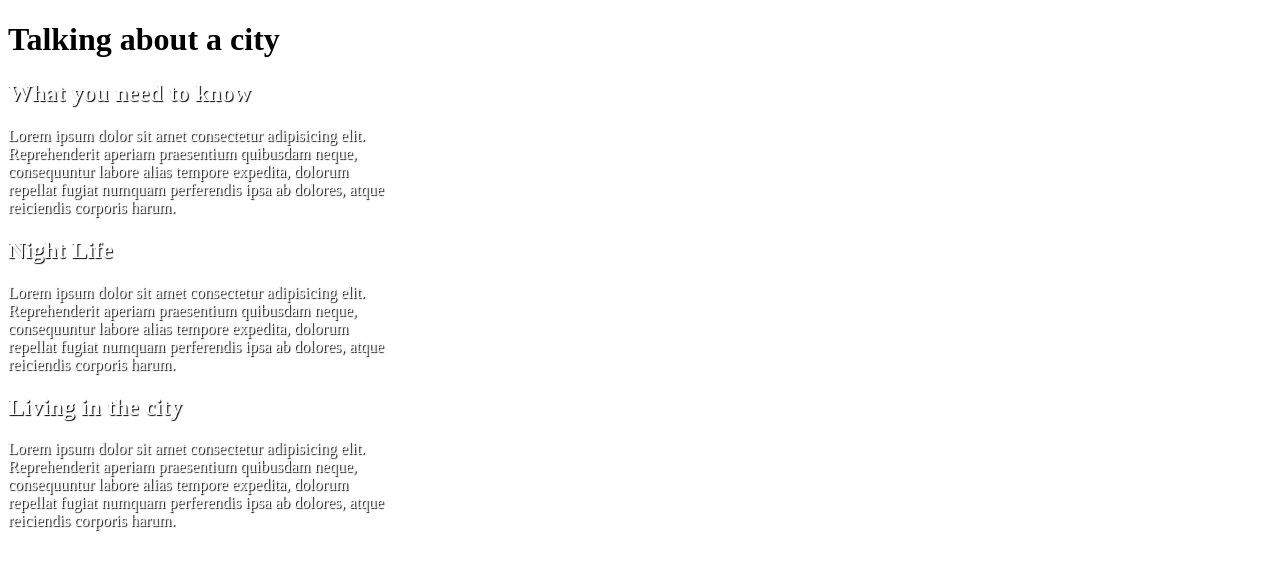
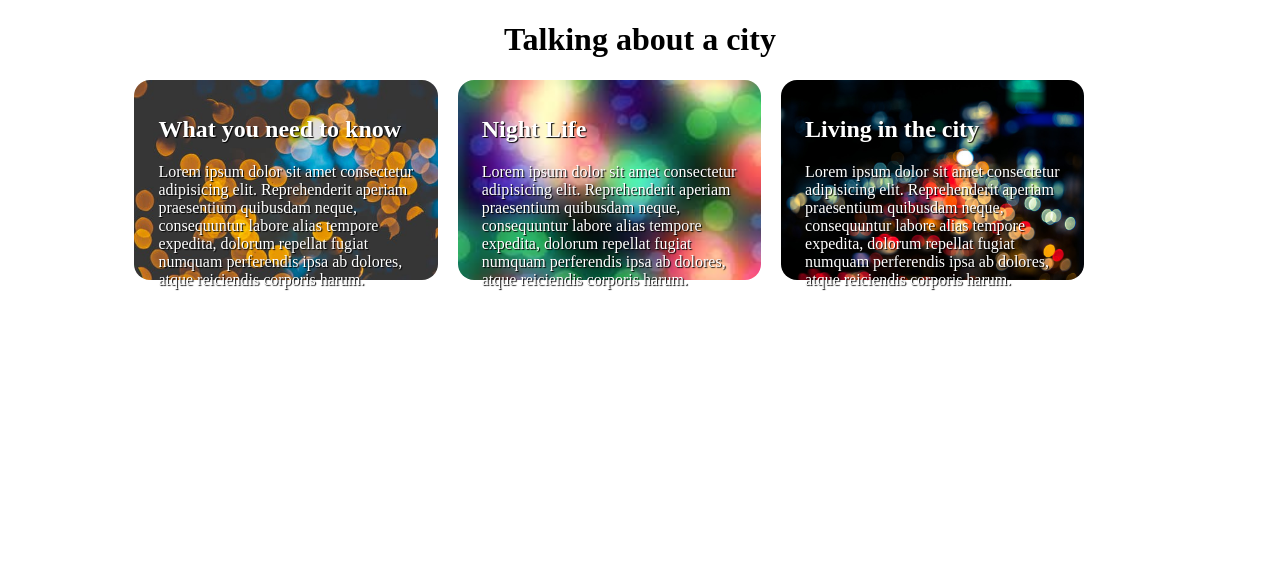
Before and after one commit to fbw-d09/uib-boxmodel-backgroundimages-brt-yilmaz, a website: page task-2/index.html in a window 1280 px wide. Drawn offline with Linux system fonts and the light colour scheme.

Commit message:
Complete exercise

```diff
--- a/task-1/style.css
+++ b/task-1/style.css
@@ -5,6 +5,10 @@ body {
 
 header {
   height: 30%;
+
+  background-image: url("/task-1/assets/background.jpg");
+  background-size: contain;
+  text-align: center;
 }
 
 h1 {
--- a/task-2/index.html
+++ b/task-2/index.html
@@ -1,36 +1,46 @@
 <!DOCTYPE html>
 <html lang="en">
   <head>
-    <meta charset="UTF-8">
-    <meta name="viewport" content="width=device-width, initial-scale=1.0">
-    <meta http-equiv="X-UA-Compatible" content="ie=edge">
-    <link rel="stylesheet" href="style.css">
+    <meta charset="UTF-8" />
+    <meta name="viewport" content="width=device-width, initial-scale=1.0" />
+    <meta http-equiv="X-UA-Compatible" content="ie=edge" />
+    <link rel="stylesheet" href="style.css" />
     <title>What's your background?</title>
   </head>
   <body>
+    <main>
       <header>
         <h1>Talking about a city</h1>
       </header>
-
       <section class="info-1">
         <h2>What you need to know</h2>
         <article>
-            Lorem ipsum dolor sit amet consectetur adipisicing elit. Reprehenderit aperiam praesentium quibusdam neque, consequuntur labore alias tempore expedita, dolorum repellat fugiat numquam perferendis ipsa ab dolores, atque reiciendis corporis harum.
+          Lorem ipsum dolor sit amet consectetur adipisicing elit. Reprehenderit
+          aperiam praesentium quibusdam neque, consequuntur labore alias tempore
+          expedita, dolorum repellat fugiat numquam perferendis ipsa ab dolores,
+          atque reiciendis corporis harum.
         </article>
       </section>
 
       <section class="info-2">
         <h2>Night Life</h2>
         <article>
-            Lorem ipsum dolor sit amet consectetur adipisicing elit. Reprehenderit aperiam praesentium quibusdam neque, consequuntur labore alias tempore expedita, dolorum repellat fugiat numquam perferendis ipsa ab dolores, atque reiciendis corporis harum.
+          Lorem ipsum dolor sit amet consectetur adipisicing elit. Reprehenderit
+          aperiam praesentium quibusdam neque, consequuntur labore alias tempore
+          expedita, dolorum repellat fugiat numquam perferendis ipsa ab dolores,
+          atque reiciendis corporis harum.
         </article>
       </section>
 
       <section class="info-3">
         <h2>Living in the city</h2>
         <article>
-            Lorem ipsum dolor sit amet consectetur adipisicing elit. Reprehenderit aperiam praesentium quibusdam neque, consequuntur labore alias tempore expedita, dolorum repellat fugiat numquam perferendis ipsa ab dolores, atque reiciendis corporis harum.
+          Lorem ipsum dolor sit amet consectetur adipisicing elit. Reprehenderit
+          aperiam praesentium quibusdam neque, consequuntur labore alias tempore
+          expedita, dolorum repellat fugiat numquam perferendis ipsa ab dolores,
+          atque reiciendis corporis harum.
         </article>
       </section>
+    </main>
   </body>
 </html>
--- a/task-2/style.css
+++ b/task-2/style.css
@@ -1,5 +1,34 @@
+main {
+    width: 80%;
+    margin: auto;
+}
+
+header {
+    text-align: center;
+}
+
 .info-1, .info-2, .info-3 {
     width: 30%;
+    height: 25vh;
     color: white;
     text-shadow: 1px 1px 1px black;
+    background-size:cover ;
+    background-repeat: no-repeat;
+    display: inline-block;
+    margin-right: 1rem;
+    padding: 1rem 1.5rem 0 1.5rem;
+    border-radius: 1rem;
+    box-sizing: border-box;
 }
+
+.info-1 {
+    background-image: url("/task-2/assets/task2-bg.jpeg");
+}
+
+.info-2 {
+    background-image: url("/task-2/assets/task2-bg1.jpeg");
+}
+
+.info-3 {
+    background-image: url("/task-2/assets/task2-bg2.jpg")
+}
```
Lines whose indentation alone changed are shown as unchanged.
